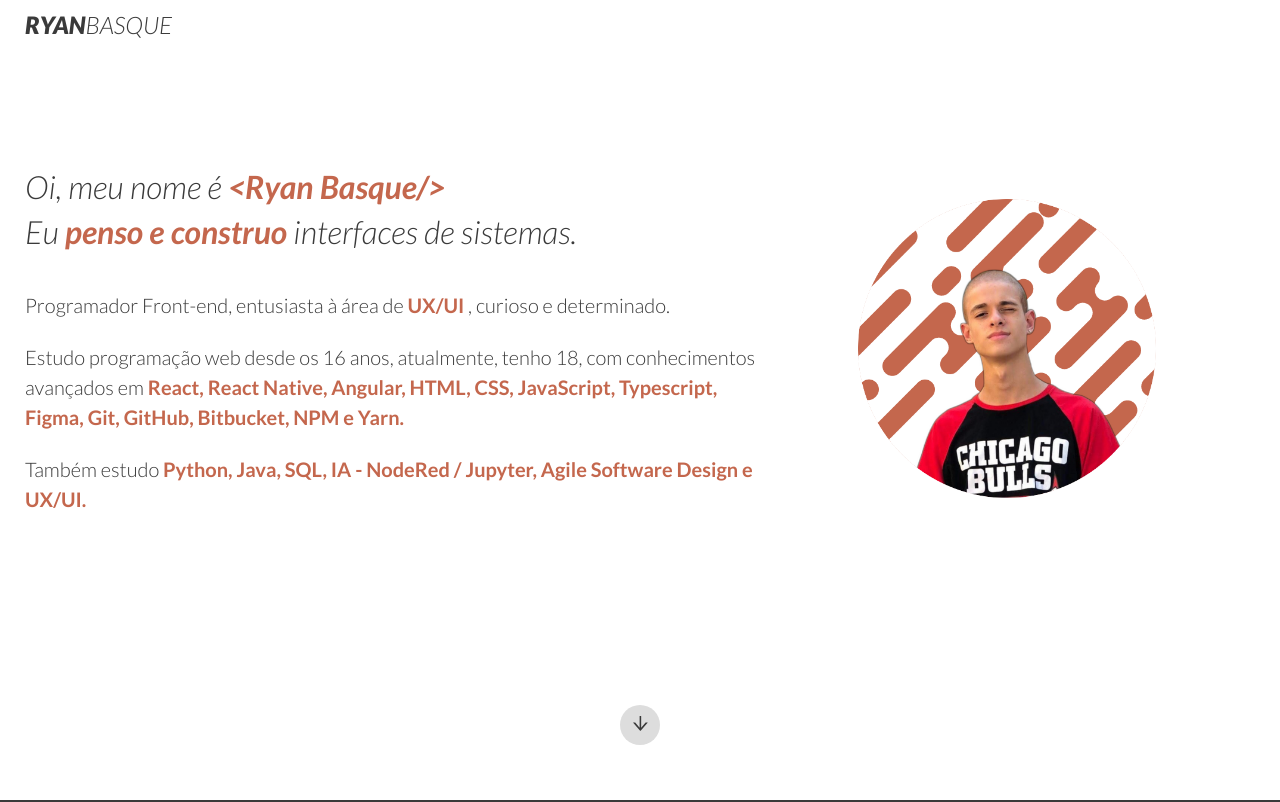
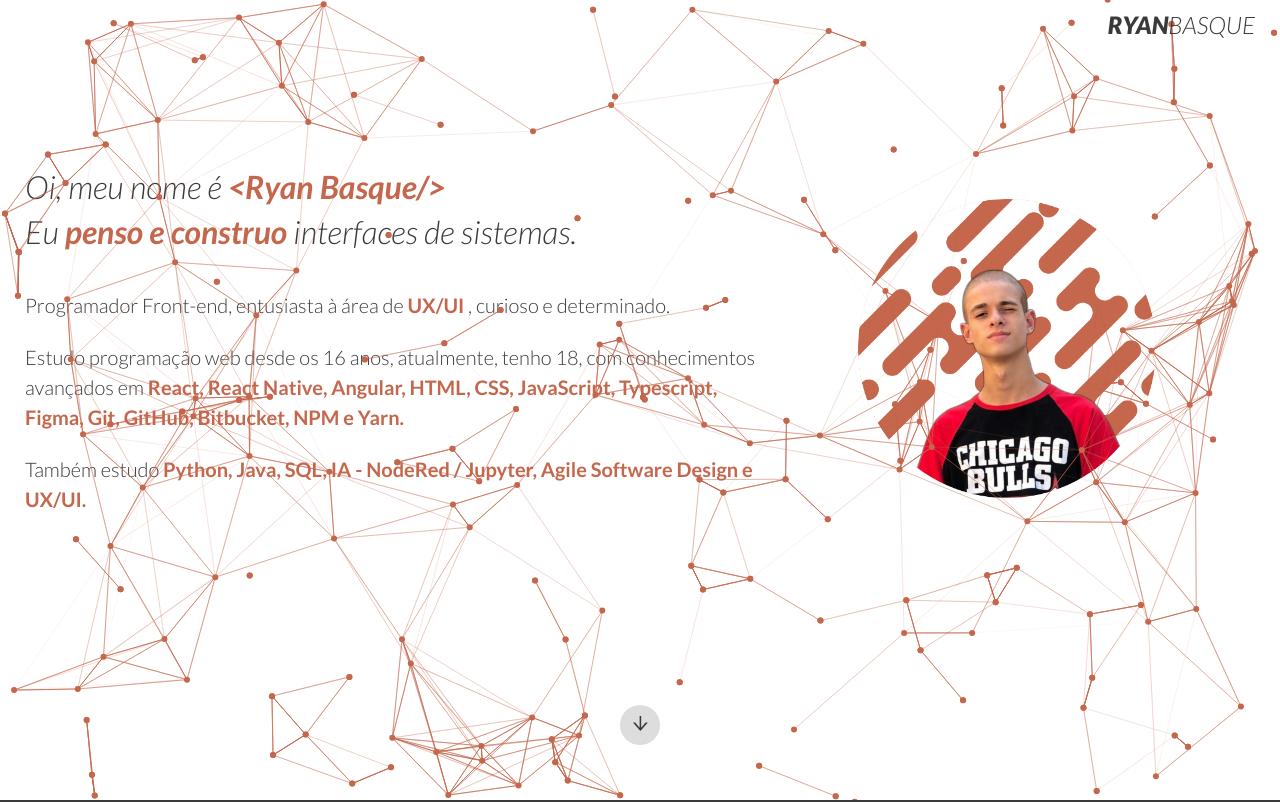
Before and after one commit to RyanBasque/ryan-basque-portifolio, a React (Create React App) app: page / in a window 1280 px wide. Shown: the top 802 px of the page. Built offline with nearby package versions, Linux system fonts and the light colour scheme; no server answers; the database is empty.

Commit message:
feat: projectData req

```diff
--- a/package.json
+++ b/package.json
@@ -21,6 +21,7 @@
     "react-icons": "^4.3.1",
     "react-scripts": "4.0.3",
     "react-toastify": "^8.0.3",
+    "react-tsparticles": "^1.37.5",
     "styled-components": "^5.3.1",
     "typescript": "^4.1.2",
     "web-vitals": "^1.0.1"
--- a/src/components/atoms/experienceArticle/types.ts
+++ b/src/components/atoms/experienceArticle/types.ts
@@ -1,5 +1,5 @@
-import { ExperienceData } from "../../../models/experienceData";
+import { ExperienceDataType } from "../../../models/experienceData";
 
-export interface ExperienceArticleProps extends ExperienceData {
+export interface ExperienceArticleProps extends ExperienceDataType {
     showDot: boolean;
 }
--- a/src/components/molecules/homeSecondView/types.ts
+++ b/src/components/molecules/homeSecondView/types.ts
@@ -1,5 +1,5 @@
-import { ExperienceData } from "../../../models/experienceData";
+import { ExperienceDataType } from "../../../models/experienceData";
 
 export interface SecondViewProps {
-    data: ExperienceData[];
+    data: ExperienceDataType[];
 }
--- a/src/components/molecules/homeThirdView/index.tsx
+++ b/src/components/molecules/homeThirdView/index.tsx
@@ -1,9 +1,84 @@
 import React from "react";
+import Particles from "react-tsparticles";
 
-import { Container } from "./styles";
+import {
+  Container,
+  ProjectsContainer,
+  ProjectsContainerContent,
+  ProjectsContainerTitle,
+} from "./styles";
+import { colors } from "./../../../styles/colors";
+import { ThirdViewProps } from "./types";
 
-const HomeThirdView = () => {
-  return <Container></Container>;
+const HomeThirdView = ({ data }: ThirdViewProps) => {
+  return (
+    <Container>
+      <Particles
+        id="tsparticlesMobile"
+        params={{
+          fpsLimit: 60,
+          particles: {
+            color: {
+              value: colors.orange,
+            },
+            links: {
+              enable: true,
+              color: colors.orange,
+              distance: 100,
+            },
+            move: {
+              enable: true,
+            },
+          },
+          interactivity: {
+            events: {
+              onhover: {
+                enable: true,
+                mode: "repulse",
+              },
+            },
+          },
+        }}
+      />
+
+      <Particles
+        id="tsparticlesDesktop"
+        params={{
+          fpsLimit: 60,
+          particles: {
+            color: {
+              value: colors.orange,
+            },
+            links: {
+              enable: true,
+              color: colors.orange,
+              distance: 180,
+            },
+            move: {
+              enable: true,
+            },
+          },
+          interactivity: {
+            events: {
+              onhover: {
+                enable: true,
+                mode: "repulse",
+              },
+            },
+          },
+        }}
+      />
+
+      <ProjectsContainer>
+        <ProjectsContainerTitle>
+          <h1>
+            Melhores <p>&lt;projetos/&gt;</p>
+          </h1>
+        </ProjectsContainerTitle>
+        <ProjectsContainerContent>opa</ProjectsContainerContent>
+      </ProjectsContainer>
+    </Container>
+  );
 };
 
 export default HomeThirdView;
--- a/src/components/molecules/homeThirdView/styles.ts
+++ b/src/components/molecules/homeThirdView/styles.ts
@@ -3,7 +3,67 @@ import { colors } from '../../../styles/colors';
 
 export const Container = styled.section`
     width: 100%;
-    min-height: calc(100% + 50px);
+    min-height: calc(100%);
 
     background-color: ${colors.white};
+
+    canvas {
+        position: absolute !important;
+        top: unset !important;
+        min-height: calc(100%);
+
+        z-index: 1;
+    }
+
+    @media(max-width: 800px) {
+        #tsparticlesDesktop {
+            display: none;
+        }
+    }
+
+    @media(min-width: 800px) {
+        #tsparticlesDesktop {
+            display: block;
+        }
+    }
 `;
+
+export const ProjectsContainer = styled.div``;
+
+export const ProjectsContainerTitle = styled.span`
+    padding: 20px 25px 40px 25px;
+
+    font-size: 20px;
+    font-style: normal;
+    font-weight: 300;
+    line-height: 26px;
+    letter-spacing: 0.015em;
+    color: ${colors.black};
+
+    @media (min-width: 800px) {
+        font-size: 25px;
+    }
+
+    h1 {
+        font-size: 20px;
+        @media (min-width: 800px) {
+            font-size: 25px;
+        }
+    }
+
+    p {
+        display: initial;
+
+        font-size: 20px;
+        color: ${colors.orange};
+
+        @media (min-width: 800px) {
+            font-size: 25px;
+        }
+    }
+`;
+
+export const ProjectsContainerContent = styled.div`
+    width: 100%;
+    padding: 0 25px 10px 25px;
+`;
--- /dev/null
+++ b/src/components/molecules/homeThirdView/types.ts
@@ -0,0 +1,6 @@
+
+import { ProjectDataType } from './../../../models/projectsData';
+
+export interface ThirdViewProps {
+    data: ProjectDataType[];
+}
--- a/src/components/organisms/pageDefault/styles.ts
+++ b/src/components/organisms/pageDefault/styles.ts
@@ -14,7 +14,7 @@ export const PageHeaderContainer = styled.header<HeaderBarProps>`
     width: 100%;
 
     display: flex;
-    justify-content: flex-start;
+    justify-content: flex-end;
 
     position: fixed;
 
--- a/src/models/experienceData.ts
+++ b/src/models/experienceData.ts
@@ -1,4 +1,4 @@
-export interface ExperienceData {
+export interface ExperienceDataType {
     title: string;
     description: string;
     date: string;
--- /dev/null
+++ b/src/models/projectsData.ts
@@ -0,0 +1,6 @@
+export interface ProjectDataType {
+  imageUrl: string;
+  name: string;
+  background: string;
+  id?: string;
+}
--- a/src/pages/Home/index.tsx
+++ b/src/pages/Home/index.tsx
@@ -8,15 +8,44 @@ import {
   HomeThirdView,
 } from "../../components/molecules";
 import { PageDefault } from "../../components/organisms";
-import { ExperienceData } from "../../models/experienceData";
+import { ExperienceDataType } from "../../models/experienceData";
+import { ProjectDataType } from "./../../models/projectsData";
 
 import { getData } from "../../services/firebase";
-import { experienceFormatter } from "./../../utils/dataFormater";
+import {
+  experienceFormatter,
+  projectsDataFormatter,
+} from "./../../utils/dataFormater";
 
 const Home = () => {
-  const [experienceData, setExperienceData] = useState<ExperienceData[]>([]);
+  const [experienceData, setExperienceData] = useState<ExperienceDataType[]>(
+    []
+  );
+  const [projectsData, setProjectsData] = useState<ProjectDataType[]>([]);
   const [fadeBlur, setFadeBlur] = useState<boolean>(false);
   const [showBlack, setShowBlack] = useState<boolean>(false);
+
+  useEffect(() => {
+    try {
+      getData("experience-data", (data: ExperienceDataType[]) => {
+        setExperienceData(experienceFormatter(data));
+      });
+
+      getData("projects", (data: ProjectDataType[]) => {
+        setProjectsData(projectsDataFormatter(data));
+      });
+    } catch (error: any) {
+      toast("Ops! Ocorreu um erro ;(", {
+        position: "top-right",
+        autoClose: 5000,
+        hideProgressBar: false,
+        closeOnClick: true,
+        pauseOnHover: true,
+        draggable: true,
+        type: "error",
+      });
+    }
+  }, []);
 
   useEffect(() => {
     const handleScroll = () => {
@@ -44,29 +73,11 @@ const Home = () => {
     return () => window.removeEventListener("scroll", handleScroll);
   }, [showBlack]);
 
-  useEffect(() => {
-    try {
-      getData("experience-data", (data: ExperienceData[]) =>
-        setExperienceData(experienceFormatter(data))
-      );
-    } catch (error: any) {
-      toast("Ops! Ocorreu um erro ;(", {
-        position: "top-right",
-        autoClose: 5000,
-        hideProgressBar: false,
-        closeOnClick: true,
-        pauseOnHover: true,
-        draggable: true,
-        type: "error",
-      });
-    }
-  }, []);
-
   return (
     <PageDefault fadeHeaderBlur={fadeBlur} showHeaderInBlack={showBlack}>
       <HomeFirstView />
       <HomeSecondView data={experienceData} />
-      {/* <HomeThirdView /> */}
+      <HomeThirdView data={projectsData} />
     </PageDefault>
   );
 };
--- a/src/utils/dataFormater.ts
+++ b/src/utils/dataFormater.ts
@@ -1,13 +1,14 @@
-import { ExperienceData } from "../models/experienceData";
+import { ExperienceDataType } from "../models/experienceData";
+import { ProjectDataType } from './../models/projectsData';
 
-export const experienceFormatter = (data: ExperienceData[]) => {
-  const response: ExperienceData[] = [];
+export const experienceFormatter = (data: ExperienceDataType[]) => {
+  const response: ExperienceDataType[] = [];
 
   for (let value in data) {
     response.push(data[value]);
   }
 
-  const compare = (a: ExperienceData, b: ExperienceData) => {
+  const compare = (a: ExperienceDataType, b: ExperienceDataType) => {
     if (a.count > b.count) return 1;
     if (b.count > a.count) return -1;
     return 0;
@@ -15,3 +16,13 @@ export const experienceFormatter = (data: ExperienceData[]) => {
 
   return response.sort(compare);
 }
+
+export const projectsDataFormatter = (data: ProjectDataType[]) => {
+  const response: ProjectDataType[] = [];
+
+  for (let value in data) {
+    response.push({ ...data[value], id: value });
+  }
+
+  return response;
+}
```
Also changed, not shown: 1 other file (tests, documents, lock files or other folders).
